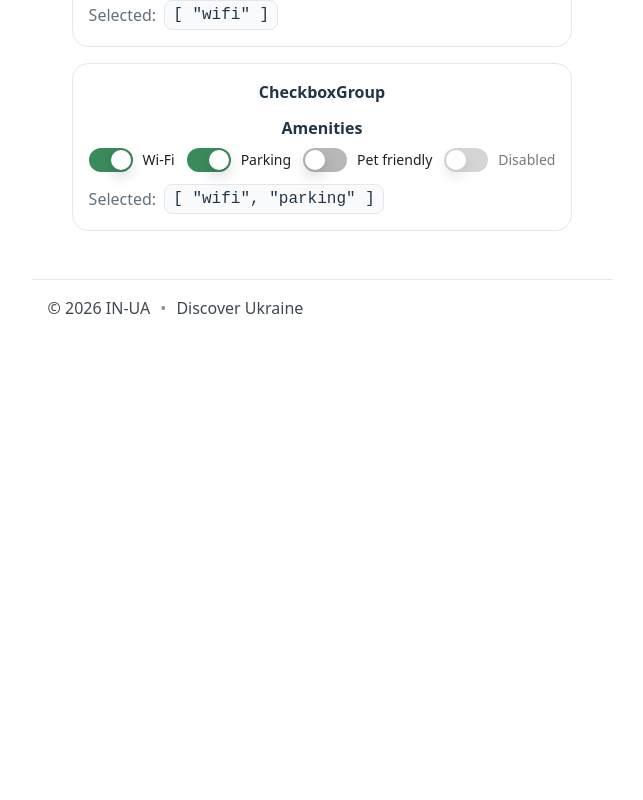
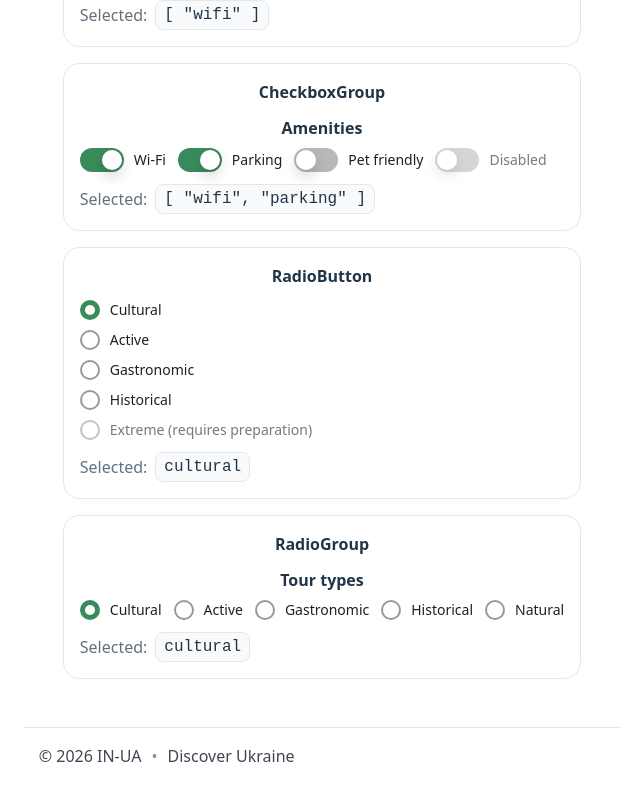
Before and after one commit to unbreakable-coders/travel-guide-in-ua, a Vue app: page /devtools in a window 1280 px wide. Shown: the part 568-1368 px from the top of the page, without its empty margins (318-961 px from the left). Before the commit the page ends 936 px from the top, so only its background shows below. Built offline with nearby package versions, Linux system fonts and the light colour scheme.

Commit message:
add favicon, RadioButton, RadioGroup

```diff
--- a/index.html
+++ b/index.html
@@ -2,7 +2,7 @@
 <html lang="en">
   <head>
     <meta charset="UTF-8" />
-    <link rel="icon" type="image/svg+xml" href="/vite.svg" />
+    <link rel="icon" type="image/svg+xml" href="/favicon.ico" />
     <meta name="viewport" content="width=device-width, initial-scale=1.0" />
     <title>travel-guide-in-ua</title>
   </head>
--- a/package.json
+++ b/package.json
@@ -45,6 +45,7 @@
     "lint-staged": "^15.5.2",
     "prettier": "^3.7.4",
     "sass": "^1.97.2",
+    "sass-embedded": "^1.97.2",
     "typescript": "~5.9.3",
     "typescript-eslint": "^8.50.0",
     "vite": "^7.2.4",
--- a/src/components/pages/DevToolsPage.vue
+++ b/src/components/pages/DevToolsPage.vue
@@ -5,6 +5,9 @@
   import { CheckboxButton } from "@/shared/form/CheckboxButton";
   import { CheckboxGroup } from "@/shared/form/CheckboxGroup";
   import type { CheckboxOption } from "@/shared/form/CheckboxGroup";
+  import { RadioButton } from "@/shared/form/RadioButton";
+  import { RadioGroup } from "@/shared/form/RadioGroup";
+  import type { RadioOption } from "@/shared/form/RadioGroup";
 
   const options: TabOption[] = [
     { value: "overview", label: "Overview" },
@@ -29,6 +32,18 @@
   ];
 
   const groupSelected = ref<Array<string | number>>(["wifi", "parking"]);
+
+  const radioSelected = ref<string | number>("cultural");
+
+  const radioGroupOptions: RadioOption[] = [
+    { value: "cultural", label: "Cultural" },
+    { value: "active", label: "Active" },
+    { value: "gastronomic", label: "Gastronomic" },
+    { value: "historical", label: "Historical" },
+    { value: "natural", label: "Natural" },
+  ];
+
+  const radioGroupSelected = ref<string | number>("cultural");
 </script>
 
 <template>
@@ -73,6 +88,39 @@
       <div class="row">
         <span class="label">Selected:</span>
         <code class="code">{{ groupSelected }}</code>
+      </div>
+    </div>
+
+    <div class="card">
+      <h2 class="cardTitle">RadioButton</h2>
+
+      <div class="stack">
+        <RadioButton v-model="radioSelected" value="cultural" label="Cultural" />
+        <RadioButton v-model="radioSelected" value="active" label="Active" />
+        <RadioButton v-model="radioSelected" value="gastronomic" label="Gastronomic" />
+        <RadioButton v-model="radioSelected" value="historical" label="Historical" />
+        <RadioButton
+          v-model="radioSelected"
+          value="extreme"
+          label="Extreme (requires preparation)"
+          :isDisabled="true"
+        />
+      </div>
+
+      <div class="row">
+        <span class="label">Selected:</span>
+        <code class="code">{{ radioSelected }}</code>
+      </div>
+    </div>
+
+    <div class="card">
+      <h2 class="cardTitle">RadioGroup</h2>
+
+      <RadioGroup v-model="radioGroupSelected" :options="radioGroupOptions" label="Tour types" />
+
+      <div class="row">
+        <span class="label">Selected:</span>
+        <code class="code">{{ radioGroupSelected }}</code>
       </div>
     </div>
   </section>
--- /dev/null
+++ b/src/shared/form/RadioButton/RadioButton.vue
@@ -0,0 +1,117 @@
+<script setup lang="ts">
+  import { computed } from "vue";
+
+  interface Props {
+    value: string | number;
+    modelValue?: string | number;
+    isDisabled?: boolean;
+    label: string;
+  }
+
+  const props = defineProps<Props>();
+
+  const emit = defineEmits<{
+    (e: "update:modelValue", value: string | number): void;
+  }>();
+
+  const isChecked = computed(() => {
+    return props.modelValue === props.value;
+  });
+
+  const handleSelect = () => {
+    if (props.isDisabled) return;
+
+    emit("update:modelValue", props.value);
+  };
+</script>
+
+<template>
+  <label class="radio" :class="{ 'radio--disabled': isDisabled }">
+    <input
+      class="radio__input"
+      type="radio"
+      :checked="isChecked"
+      :disabled="isDisabled"
+      @change="handleSelect"
+    />
+
+    <span class="radio__ui" aria-hidden="true"></span>
+
+    <span v-if="label" class="radio__label">{{ label }}</span>
+  </label>
+</template>
+
+<style scoped>
+  .radio {
+    display: inline-flex;
+    align-items: center;
+    cursor: pointer;
+    user-select: none;
+    gap: 10px;
+  }
+
+  .radio--disabled {
+    cursor: not-allowed;
+    opacity: 0.6;
+  }
+
+  .radio__input {
+    position: absolute;
+    opacity: 0;
+    width: 1px;
+    height: 1px;
+    pointer-events: none;
+  }
+
+  .radio__ui {
+    position: relative;
+    width: 20px;
+    height: 20px;
+    border-radius: 999px;
+    border: 2px solid rgba(var(--v-theme-on-surface), 0.4);
+    background: transparent;
+    transition:
+      border-color 0.2s ease,
+      background-color 0.2s ease,
+      box-shadow 0.2s ease;
+    flex: 0 0 auto;
+  }
+
+  .radio__ui::after {
+    content: "";
+    position: absolute;
+    top: 50%;
+    left: 50%;
+    transform: translate(-50%, -50%) scale(0);
+    width: 10px;
+    height: 10px;
+    border-radius: 999px;
+    background: rgb(var(--v-theme-surface));
+    transition: transform 0.2s ease;
+  }
+
+  .radio__input:checked + .radio__ui {
+    border-color: rgb(var(--v-theme-secondary));
+    background: rgb(var(--v-theme-secondary));
+  }
+
+  .radio__input:checked + .radio__ui::after {
+    transform: translate(-50%, -50%) scale(1);
+  }
+
+  .radio:not(.radio--disabled):hover .radio__ui {
+    border-color: rgba(var(--v-theme-on-surface), 0.6);
+  }
+
+  .radio__input:focus-visible + .radio__ui {
+    box-shadow: 0 0 0 3px rgba(var(--v-theme-primary), 0.25);
+  }
+
+  .radio__label {
+    cursor: inherit;
+    font-weight: 500;
+    font-size: 14px;
+    line-height: 1.2;
+    color: rgba(var(--v-theme-on-surface), 0.88);
+  }
+</style>
--- /dev/null
+++ b/src/shared/form/RadioButton/index.ts
@@ -0,0 +1,2 @@
+export { default as RadioButton } from "./RadioButton.vue";
+export type { RadioButtonProps } from "./types";
--- /dev/null
+++ b/src/shared/form/RadioButton/types.ts
@@ -0,0 +1,6 @@
+export interface RadioButtonProps {
+  value: string | number;
+  modelValue?: string | number;
+  isDisabled?: boolean;
+  label: string;
+}
--- /dev/null
+++ b/src/shared/form/RadioGroup/RadioGroup.vue
@@ -0,0 +1,84 @@
+<script setup lang="ts">
+  import { computed, onMounted, ref, watch } from "vue";
+  import RadioButton from "@/shared/form/RadioButton/RadioButton.vue";
+  import type { RadioOption } from "./types";
+
+  interface Props {
+    options: RadioOption[];
+    defaultValue?: string | number;
+    label?: string;
+    modelValue?: string | number;
+  }
+
+  const props = defineProps<Props>();
+
+  const emit = defineEmits<{
+    (e: "update:modelValue", value: string | number): void;
+  }>();
+
+  const localSelected = ref<string | number | undefined>(props.defaultValue);
+
+  const selected = computed<string | number | undefined>(() => {
+    return props.modelValue ?? localSelected.value;
+  });
+
+  const handleChange = (newSelected: string | number) => {
+    if (props.modelValue === undefined) {
+      localSelected.value = newSelected;
+    }
+    emit("update:modelValue", newSelected);
+  };
+
+  onMounted(() => {
+    if (props.modelValue === undefined && props.defaultValue !== undefined) {
+      const initial = props.defaultValue;
+      localSelected.value = initial;
+      emit("update:modelValue", initial);
+    }
+  });
+
+  watch(
+    () => props.modelValue,
+    (val) => {
+      if (val !== undefined) return;
+      localSelected.value = props.defaultValue;
+    }
+  );
+</script>
+
+<template>
+  <div class="radio-group">
+    <div v-if="label" class="radio-group__label">
+      {{ label }}
+    </div>
+
+    <div class="radio-group__list">
+      <RadioButton
+        v-for="option in options"
+        :key="String(option.value)"
+        :value="option.value"
+        :label="option.label ?? String(option.value)"
+        :is-disabled="option.disabled"
+        :model-value="selected"
+        @update:model-value="handleChange"
+      />
+    </div>
+  </div>
+</template>
+
+<style scoped>
+  .radio-group {
+    display: grid;
+    gap: 8px;
+  }
+
+  .radio-group__label {
+    font-weight: 600;
+  }
+
+  .radio-group__list {
+    display: flex;
+    flex-wrap: wrap;
+    gap: 12px;
+  }
+</style>
--- /dev/null
+++ b/src/shared/form/RadioGroup/index.ts
@@ -0,0 +1,2 @@
+export { default as RadioGroup } from "./RadioGroup.vue";
+export * from "./types";
--- /dev/null
+++ b/src/shared/form/RadioGroup/types.ts
@@ -0,0 +1,5 @@
+export interface RadioOption {
+  value: string | number;
+  label?: string;
+  disabled?: boolean;
+}
```
Also changed, not shown: 2 other files (tests, documents, lock files or other folders).
